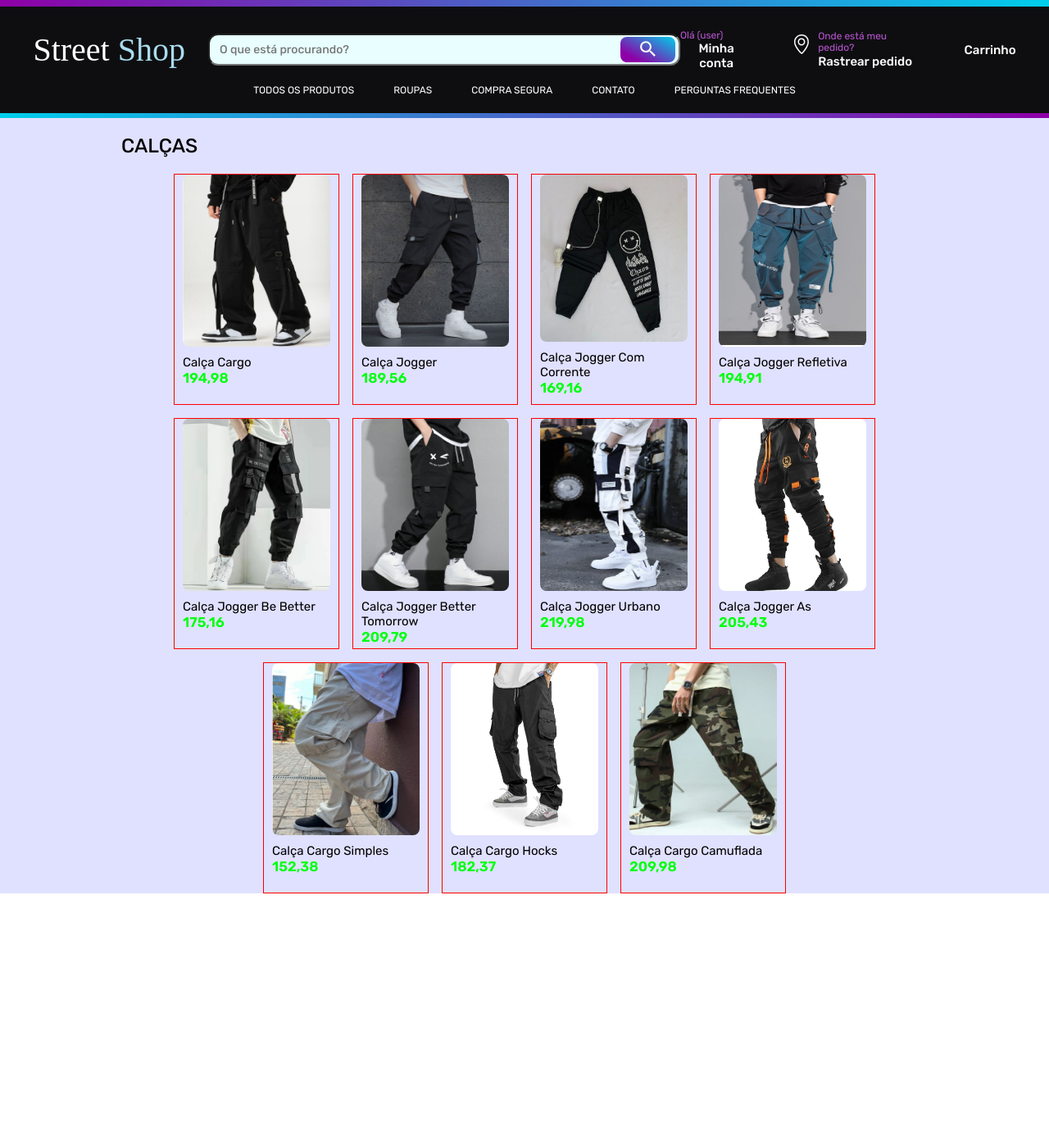
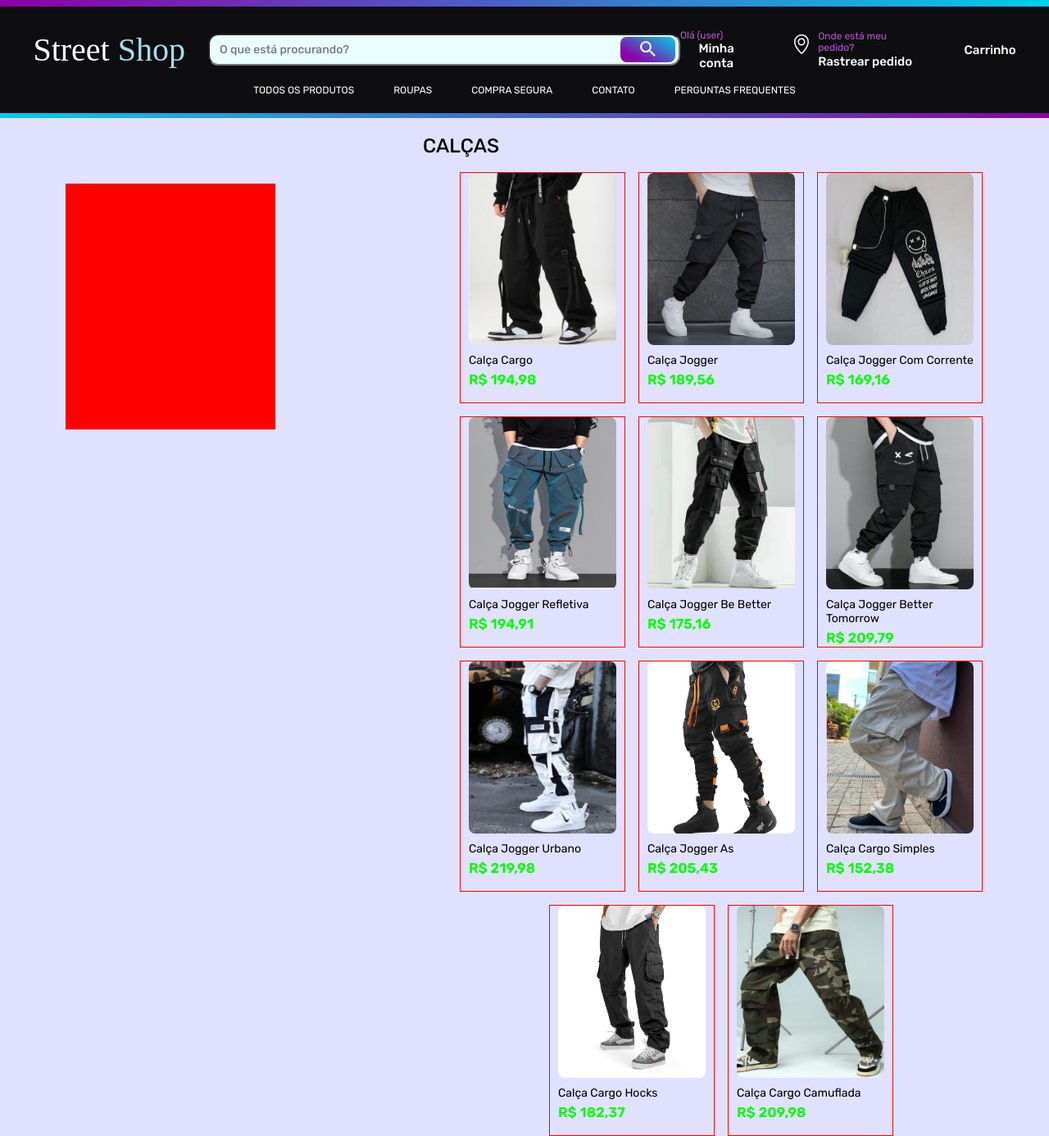
Before and after one commit to gustavocarvalho-ra/NextJs-Loja_Roupas, a Next.js app: page /calcas in a window 1280 px wide. Shown: the whole page at 82% size. Before the commit the page ends 1090 px from the top, so only its background shows below. Built offline with nearby package versions, Linux system fonts and the light colour scheme; a web font is replaced by a local one.

Commit message:
feat: add menu

```diff
--- a/app/calcas/page.tsx
+++ b/app/calcas/page.tsx
@@ -4,6 +4,7 @@ import { Car } from "./styles";
 
 import pro from "../data/pro.json"
 import Header from "@/app/components/Header"
+import Menu from "../components/Menu";
 
 import Image from "next/image";
 
@@ -14,11 +15,15 @@ export default function Test () {
   return (
     <>
       <Header/>
+
       <Car>
-        <div style={{width: "80%", display: "flex",alignItems: "flex-start"}}>
-          <h1 className="ti" >Calças</h1>
-        </div>
+        <Menu/>
+
         <div className="cards">
+          <div style={{width: "100%", height: "50px", display: "flex",alignItems: "flex-start"}}>
+            <h1 className="ti" >Calças</h1>
+          </div>
+
           {produtos
           .filter(item => item.type === "calça")
           .map(item => (
--- a/app/calcas/styles.ts
+++ b/app/calcas/styles.ts
@@ -3,9 +3,10 @@ import styled from "styled-components";
 export const Car = styled.div `
   width: 100%;
   display: flex;
-  align-items: center;
+  /* align-items: flex-end;
   justify-content: center;
-  flex-direction: column;
+  flex-direction: column; */
+
   background:  #e0e1ff;
 
   .ti {
@@ -15,7 +16,7 @@ export const Car = styled.div `
     text-transform: uppercase;
   }
   .cards {
-    width: 80%;
+    width: 60%;
 
     display: flex;
     justify-content: center;
@@ -43,13 +44,14 @@ export const Car = styled.div `
     }
 
     h1{
-      font-size: 15px;
+      font-size: 14px;
       font-weight: 400;
     }
 
     p {
+      margin-top: 5px;
       font-size: 17px;
-      color: #00ff0f;
+      color: #00ff00;
       font-weight: 600;
 
     }
--- /dev/null
+++ b/app/components/Menu/index.tsx
@@ -0,0 +1,12 @@
+import Link from "next/link";
+import { Mn } from "./styles";
+
+
+
+export default function Menu() {
+  return (
+    <Mn>
+      <div className="menu"></div>
+    </Mn>
+  )
+}
--- /dev/null
+++ b/app/components/Menu/styles.ts
@@ -0,0 +1,14 @@
+import styled from "styled-components";
+
+export const Mn = styled.div `
+  width: 20%;
+  height: 30%;
+  margin: 5em 0 10em 5em;
+  /* position: absolute; */
+  margin-right: 10em;
+  .menu {
+    width: 100%;
+    height: 300px;
+    background: red;
+  }
+`
--- a/app/data/pro.json
+++ b/app/data/pro.json
@@ -1,84 +1,84 @@
 [
   {
     "name": "Calça Cargo",
-    "price": "194,98",
+    "price": "R$ 194,98",
     "photo": "/assets/calcaCargoLaco.jpeg",
     "type": "calça",
     "id": "1"
   },
   {
     "name": "Calça Jogger",
-    "price": "189,56",
+    "price": "R$ 189,56",
     "photo": "/assets/calcaJogger.jpeg",
     "type": "calça",
     "id": "2"
   },
   {
     "name": "Calça Jogger Com Corrente",
-    "price": "169,16",
+    "price": "R$ 169,16",
     "photo": "/assets/calcaJoggerCorrente.jpeg",
     "type": "calça",
     "id": "3"
   },
   {
     "name": "Calça Jogger Refletiva",
-    "price": "194,91",
+    "price": "R$ 194,91",
     "photo": "/assets/calcaJoggerRefletiva.jpeg",
     "type": "calça",
     "id": "4"
   },
   {
     "name": "Calça Jogger Be Better",
-    "price": "175,16",
+    "price": "R$ 175,16",
     "photo": "/assets/calcaJoggerBeBetter.jpeg",
     "type": "calça",
     "id": "5"
   },
   {
     "name": "Calça Jogger Better Tomorrow",
-    "price": "209,79",
+    "price": "R$ 209,79",
     "photo": "/assets/calcaJoggerBetterTomorrow.jpeg",
     "type": "calça",
     "id": "6"
   },
   {
     "name": "Calça Jogger Urbano",
-    "price": "219,98",
+    "price": "R$ 219,98",
     "photo": "/assets/calcaJoggerUrbano.jpeg",
     "type": "calça",
     "id": "7"
   },
   {
     "name": "Calça Jogger As",
-    "price": "205,43",
+    "price": "R$ 205,43",
     "photo": "/assets/calcaJoggerAs.jpeg",
     "type": "calça",
     "id": "8"
   },
   {
     "name": "Calça Cargo Simples",
-    "price": "152,38",
+    "price": "R$ 152,38",
     "photo": "/assets/calcaCargoSimples.jpeg",
     "type": "calça",
     "id": "9"
   },
   {
     "name": "Calça Cargo Hocks",
-    "price": "182,37",
+    "price": "R$ 182,37",
     "photo": "/assets/calcaCargoHocks.jpeg",
     "type": "calça",
     "id": "10"
   },
   {
     "name": "Calça Cargo Camuflada",
-    "price": "209,98",
+    "price": "R$ 209,98",
     "photo": "/assets/calcaCargoCamuflada.jpeg",
     "type": "calça",
     "id": "11"
   },
   {
     "name": "Calça Cargo Camuflada",
-    "price": "209,98",
+    "price": "R$ 209,98",
     "photo": "/assets/calcaCargoCamuflada.jpeg",
     "type": "camisa",
     "id": "11"
```
